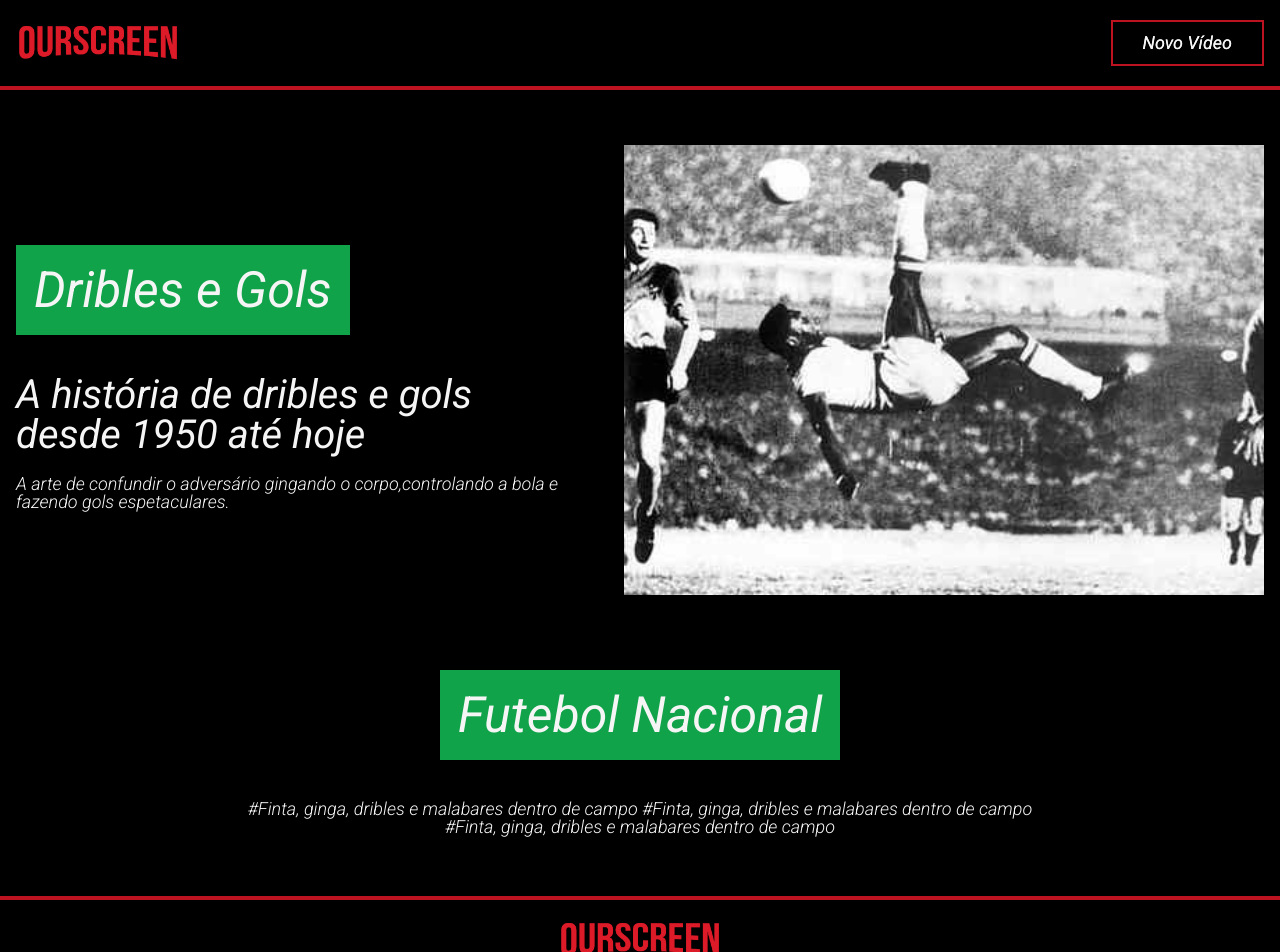
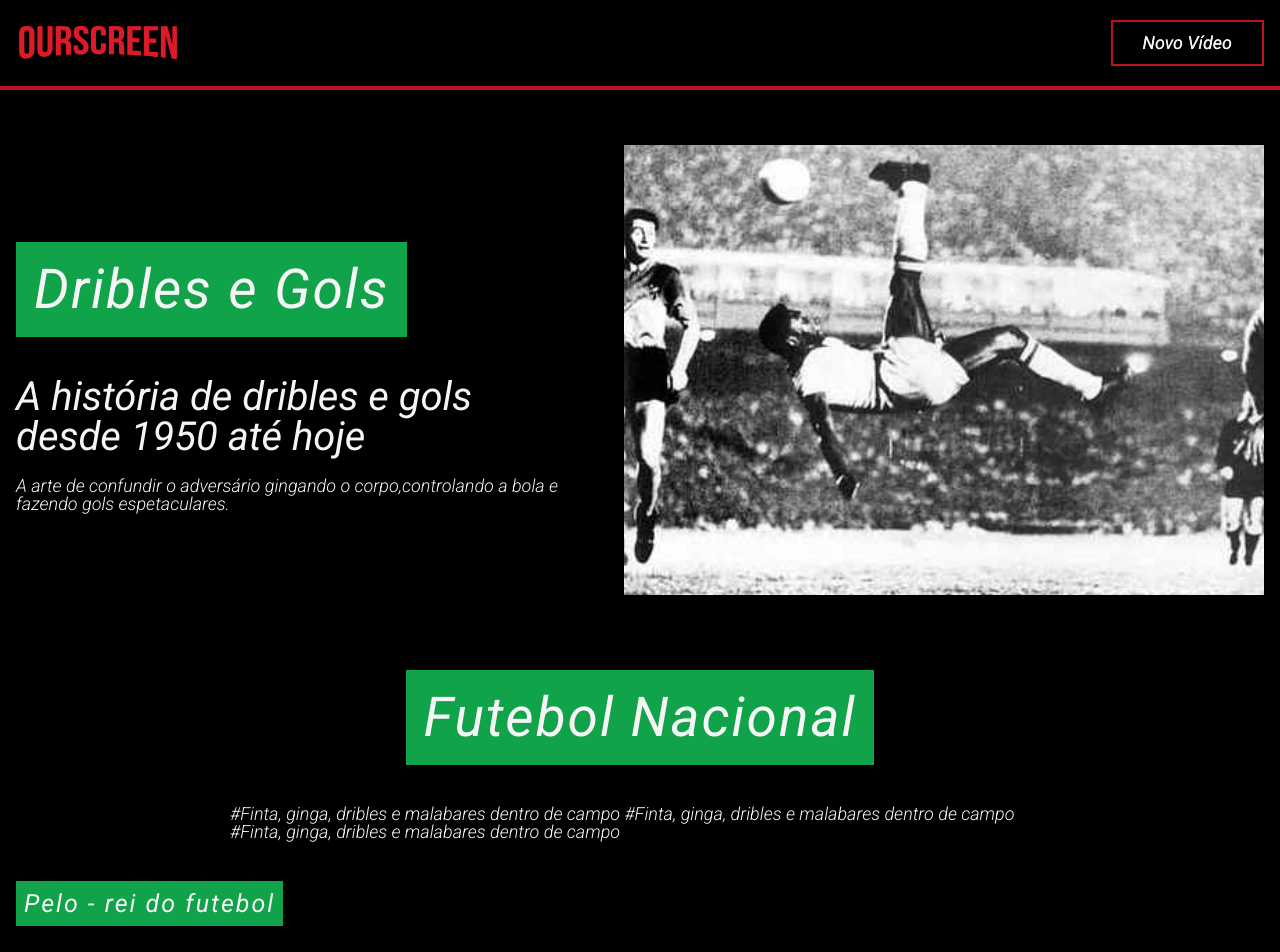
Before and after one commit to Ljuniorcode/Ourscreen, a React (Create React App) app: page / in a window 1280 px wide. Shown: the top 952 px of the page. Built offline with nearby package versions, Linux system fonts and the light colour scheme.

Commit message:
resolvendo bug

```diff
--- a/src/App.js
+++ b/src/App.js
@@ -13,7 +13,7 @@ import DescriptionOurscreen from './components/DescriptionOurscreen';
 import ThumbOurscreen from './components/ThumbOurscreen';
 import pele from './assets/img/pele.png';
 import peleplay from './assets/img/peleplay.jpg';
-import { Title } from './components/ThumbOurscreen/styles';
+// import { Title } from './components/ThumbOurscreen/styles';
 import SectionOurscreen from './components/SectionOurscreen';
 import CarouselOurscreen from './components/CarouselOurscreen';
 
@@ -54,7 +54,6 @@ const videos = [
   },
 ]
 
-
 function App() {
   return (
     <>
@@ -93,9 +92,10 @@ function App() {
           #Finta, ginga, dribles e malabares dentro de campo
 
         </DescriptionOurscreen>
+        <TagOurscreen small>Pelo - rei do futebol</TagOurscreen>
       </SectionOurscreen>
 
-      <CarouselOurscreen videos={videos} />
+      {/* <CarouselOurscreen videos={videos} /> */}
 
       <FooterOurscreen>
         <LogoOurscreen />
--- a/src/components/CarouselOurscreen/index.js
+++ b/src/components/CarouselOurscreen/index.js
@@ -1,9 +1,14 @@
 import React from 'react'
-import styled from 'styled-components'
+import ThumbOurscreen from '../ThumbOurscreen';
+import PropTypes from 'prop-types'
 
-const CarouselOurscreen = styled.h1`
-  font-size:18rem;
+function CarouselOurscreen({ videos }) {
+  return (
+    <ThumbOurscreen {...videos[0]} />
+  )
+}
 
-`;
-
+CarouselOurscreen.propTypes = {
+  videos: PropTypes.arrayOf.isRequired,
+}
 export default CarouselOurscreen;
--- a/src/components/SectionOurscreen/index.js
+++ b/src/components/SectionOurscreen/index.js
@@ -6,13 +6,19 @@ import TagOurscreen from '../TagOurscreen';
 
 
 const SectionOurscreen = styled.section`
+  display:flex;
+  flex-direction:column;
+  align-items:center;
   padding-top:20rem;
   padding-bottom:20rem;
   ${container};
-  text-align:center;
 
   & > ${TagOurscreen}{
     margin-bottom:40rem;
+  }
+
+  & > ${TagOurscreen}:not(:first-child) {
+    align-self:flex-start;
   }
 
   & > ${DescriptionOurscreen}{
--- a/src/components/TagOurscreen/index.js
+++ b/src/components/TagOurscreen/index.js
@@ -1,10 +1,18 @@
-import styled from 'styled-components';
+import styled, { css } from 'styled-components';
 
 const TagOurscreen = styled.h2`
   display: inline-block;
-  font-size: 50rem;
+  font-size:55rem;
+  letter-spacing:2px;
   background-color: var(--color-gramado);
   padding: 20rem 18rem;
   color: var(--color-gray-light);
+
+  ${({ small }) =>
+    small && css`
+    font-size:25rem;
+    padding: 10rem 8rem;
+  `};
 `;
+
 export default TagOurscreen;
```
